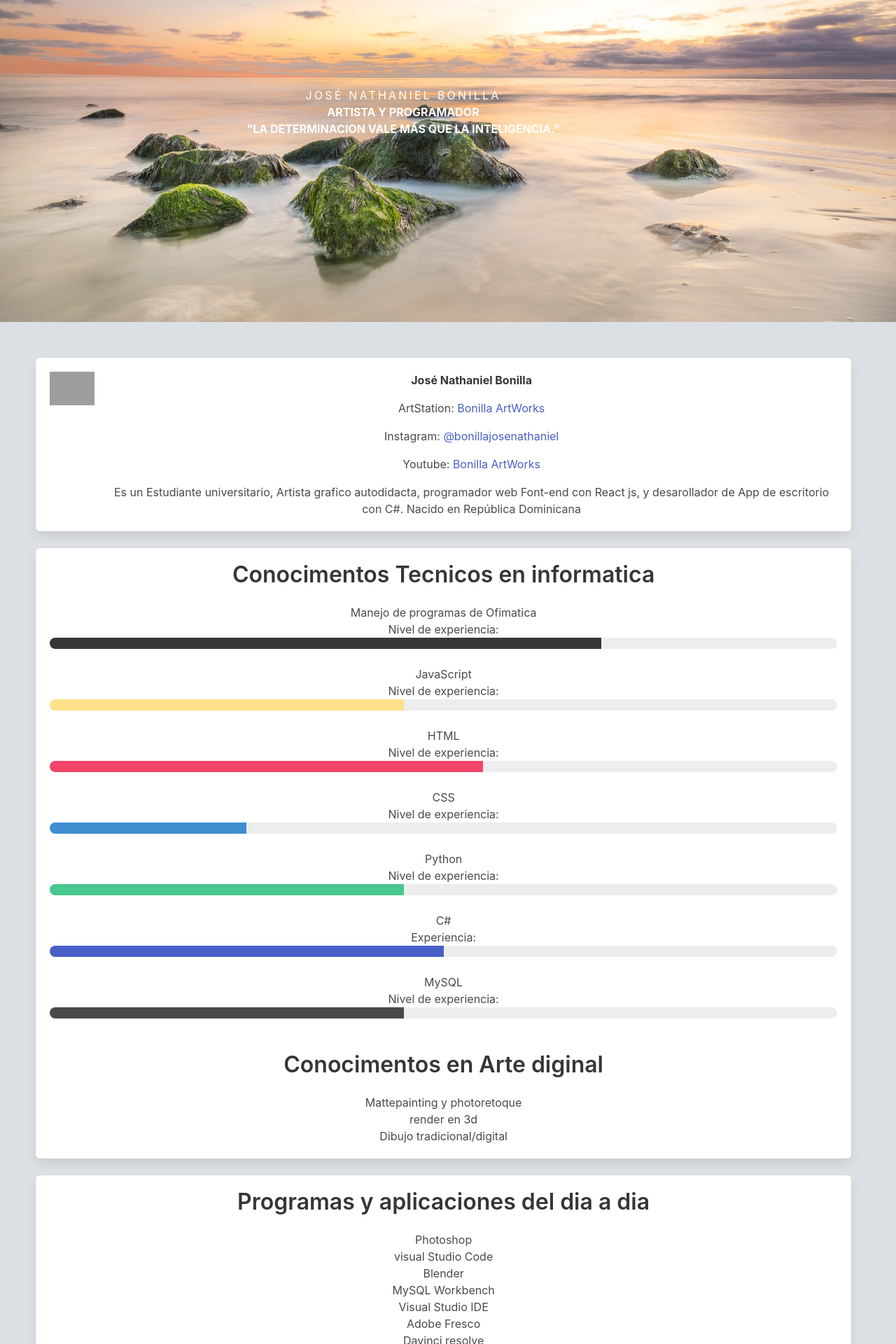
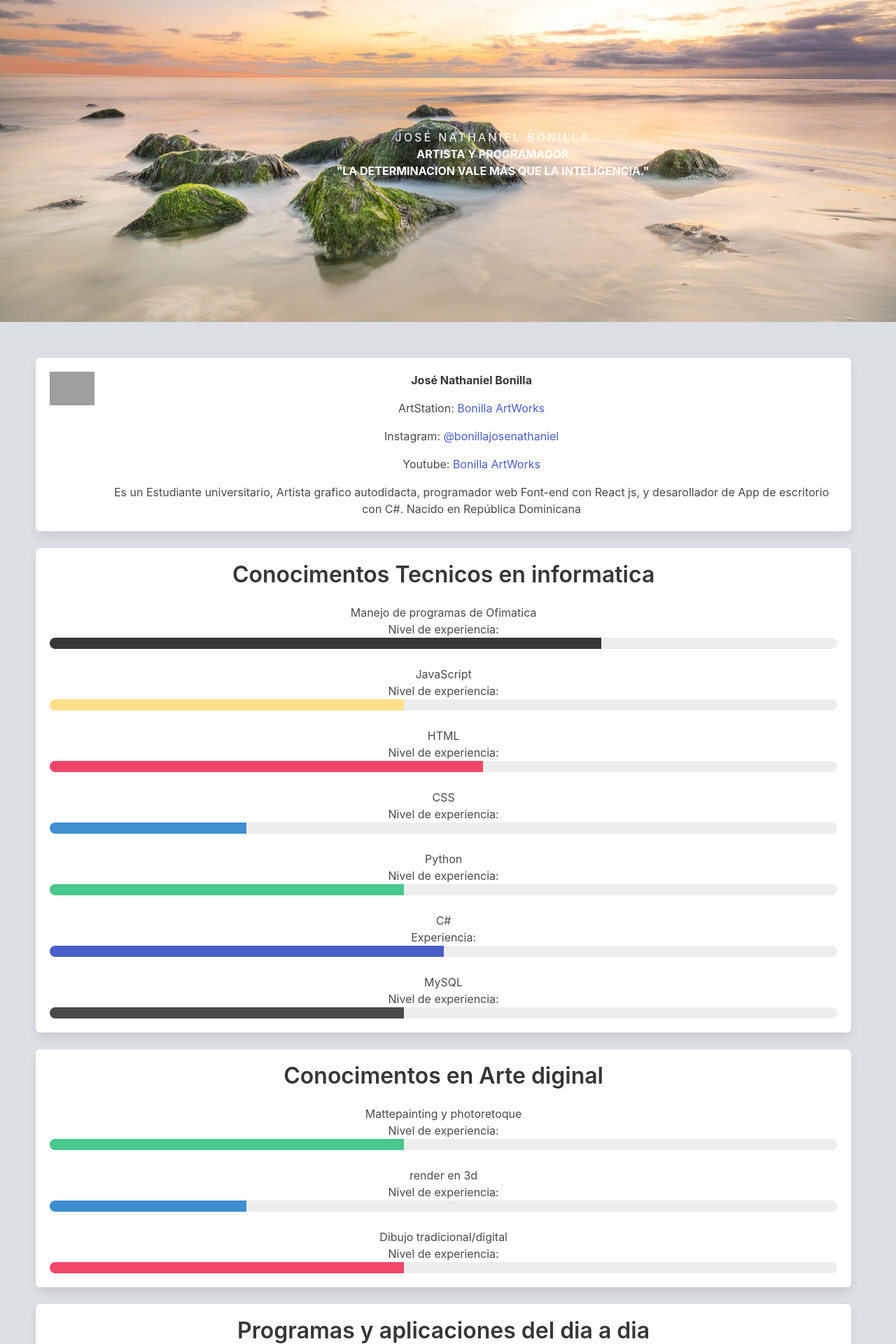
Before and after one commit to N4than13L/React-Js, a React (Create React App) app in the folder portafolio/: page / in a window 1280 px wide. Shown: the part 140-2060 px from the top of the page at 70% size. Built offline with nearby package versions, Linux system fonts and the light colour scheme; grey boxes are pictures that could not be loaded.

Commit message:
agregando detalles a la pagina de inicio y retocando la pagina de proyectos artisticos

```diff
--- a/portafolio/src/App.css
+++ b/portafolio/src/App.css
@@ -25,8 +25,8 @@ body {
 }
 .container{
   position: absolute;
-  top: 50%;
-  left: 40%;
+  top: 60%;
+  left: 50%;
   transform: translate(-50%, -50%);
   text-align: center;
   color: white;
--- a/portafolio/src/Pages/Home.js
+++ b/portafolio/src/Pages/Home.js
@@ -8,6 +8,7 @@ import Experience from '../components/Exprience';
 import Footer from '../components/Footer';
 import Likes from '../components/Likes';
 import Software from '../components/Software';
+import Art_Knowlege from '../components/Art_Knowlege';
 
 class Home extends Component{
     render(){
@@ -19,6 +20,7 @@ class Home extends Component{
                 <div style={{margin: '2%',padding: '2%', width: '95%'}}>
                     <Info/>
                     <Experience/>
+                    <Art_Knowlege/>
                     <Software/>
                     <Likes/>
                 </div>
--- /dev/null
+++ b/portafolio/src/components/Art_Knowlege.js
@@ -0,0 +1,25 @@
+import React,{Component} from 'react'
+
+class Art_Knowlege extends Component {
+    render(){
+        return(
+            <div className="box">
+                <h1 className="title">Conocimentos en Arte diginal</h1>
+                <p>Mattepainting y photoretoque</p>
+                <p>Nivel de experiencia:</p>
+                <progress class="progress is-success" value="45" max="100">40%</progress>
+
+                <p>render en 3d</p>
+                <p>Nivel de experiencia:</p>
+                <progress class="progress is-info" value="25" max="100">40%</progress>
+
+                <p>Dibujo tradicional/digital</p>
+                <p>Nivel de experiencia:</p>
+                <progress class="progress is-danger" value="45" max="100">40%</progress>
+
+            </div>
+        )
+    }
+}
+
+export default Art_Knowlege;
--- a/portafolio/src/components/Art_Proyects.js
+++ b/portafolio/src/components/Art_Proyects.js
@@ -4,6 +4,7 @@ import Render from '../Img/Render.jpg';
 import Draw from '../Img/Draw.jpg';
 import Isla_Academica from '../Img/Isla_Academica.jpg';
 import '../App.css'
+import Button_Back from './Button_Back';
 
 class Art_Proyects extends Component {
     constructor(props){
@@ -15,7 +16,10 @@ class Art_Proyects extends Component {
             <section>
                 {/*cosas renderizadas */}
                 <br/>
-                <div className="box" style={{margin:30}}>
+                <br/>
+                <br/>
+                <Button_Back/>
+                <div className="box" style={{margin:30, padding:30}}>
                     <p className="title">{this.state.value = 'Renders 3D'}</p>
                     <br/>
                     <Link>
--- a/portafolio/src/components/Exprience.js
+++ b/portafolio/src/components/Exprience.js
@@ -34,12 +34,6 @@ class Experience extends Component {
                 <p>MySQL</p>
                 <p>Nivel de experiencia:</p>
                 <progress class="progress" style={{background: 'purple'}} value="45" max="100">40%</progress>
-                <br/>
-
-                <h1 className="title">Conocimentos en Arte diginal</h1>
-                <p>Mattepainting y photoretoque</p>
-                <p>render en 3d</p>
-                <p>Dibujo tradicional/digital</p>
             </div>
         );
     }
```
